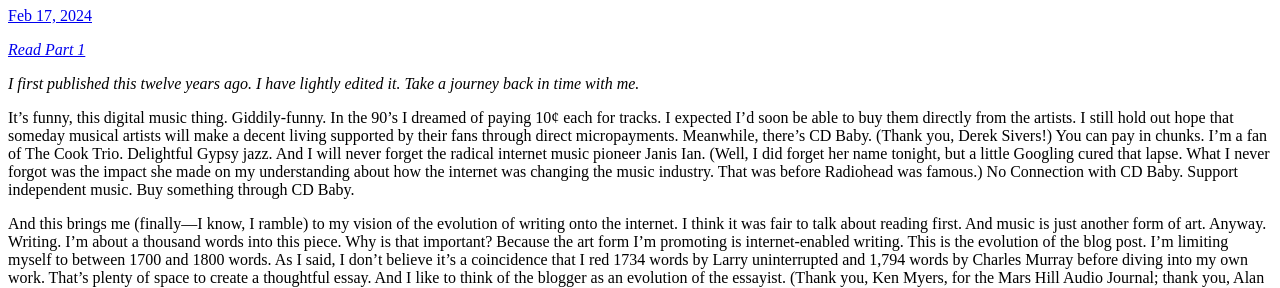
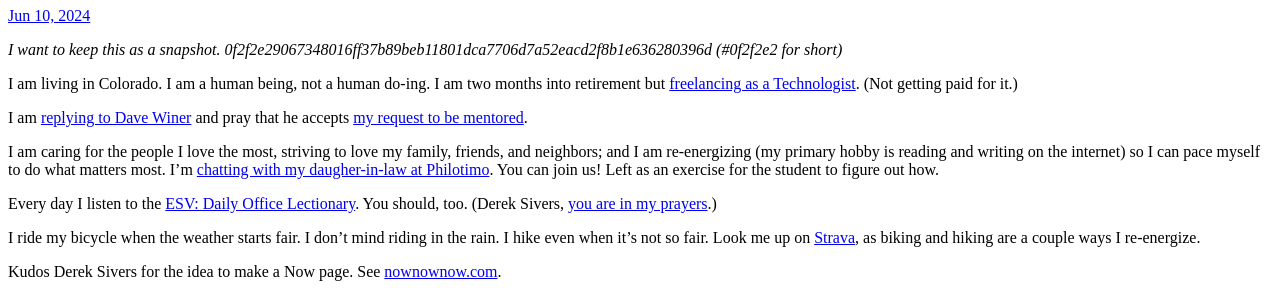
Before and after one commit to tbc/tbc.github.io, a plain HTML site: page index.html in a window 1280 px wide. Shown: the part 73-361 px from the top of the page. Drawn offline with Linux system fonts and the light colour scheme.

Commit message:
Archiving from Micro.blog.

```diff
--- a/index.html
+++ b/index.html
@@ -21,6 +21,25 @@
 <div class="h-feed">
 
 
+
+	  <div class="h-entry">
+
+			<h1><a href="https://timchambersusa.com/2024/06/10/updated-my-now.html">Updated my Now page</a></h1>
+
+
+		<a href="https://timchambersusa.com/2024/06/10/updated-my-now.html" class="u-url"><time class="dt-published" datetime="2024-06-10 10:00:53 -0600">Jun 10, 2024</time></a>
+
+		<div class="e-content">
+			 <p><em>I want to keep this as a snapshot. 0f2f2e29067348016ff37b89beb11801dca7706d7a52eacd2f8b1e636280396d (#0f2f2e2 for short)</em></p>
+<p>I am living in Colorado. I am a human being, not a human do-ing. I am two months into retirement but <a href="https://www.linkedin.com/in/tbchambers">freelancing as a Technologist</a>. (Not getting paid for it.)</p>
+<p>I am <a href="https://mindly.social/@davew@mastodon.social/112592740983082706">replying to Dave Winer</a> and pray that he accepts <a href="https://mindly.social/@tbc/112592644244450813">my request to be mentored</a>.</p>
+<p>I am caring for the people I love the most, striving to love my family, friends, and neighbors; and I am re-energizing (my primary hobby is reading and writing on the internet) so I can pace myself to do what matters most. I&rsquo;m <a href="https://philotimo.slack.com/archives/C25FD8YVA/p1718032759073839?thread_ts=1713984214.998839&amp;cid=C25FD8YVA">chatting with my daugher-in-law at Philotimo</a>. You can join us! Left as an exercise for the student to figure out how.</p>
+<p>Every day I listen to the <a href="https://pca.st/86lAS5">ESV: Daily Office Lectionary</a>. You should, too. (Derek Sivers, <a href="https://sive.rs/bible#comment-84435">you are in my prayers</a>.)</p>
+<p>I ride my bicycle when the weather starts fair. I don&rsquo;t mind riding in the rain. I hike even when it&rsquo;s not so fair. Look me up on <a href="https://j.mp/tbc0strava">Strava</a>, as biking and hiking are a couple ways I re-energize.</p>
+<p>Kudos Derek Sivers for the idea to make a Now page. See <a href="https://nownownow.com/">nownownow.com</a>.</p>
+
+		</div>
+	  </div>
 
 	  <div class="h-entry">
 
```
